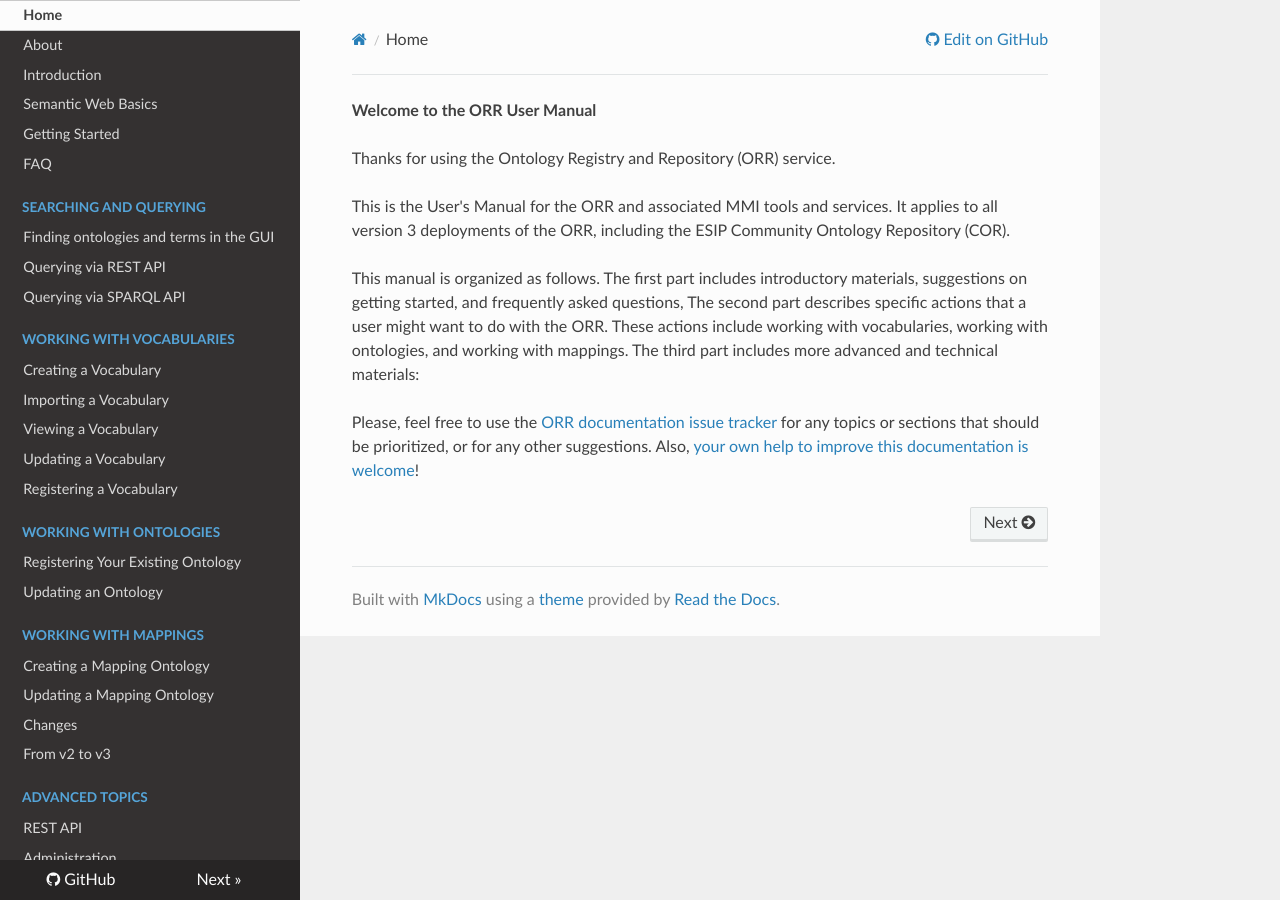
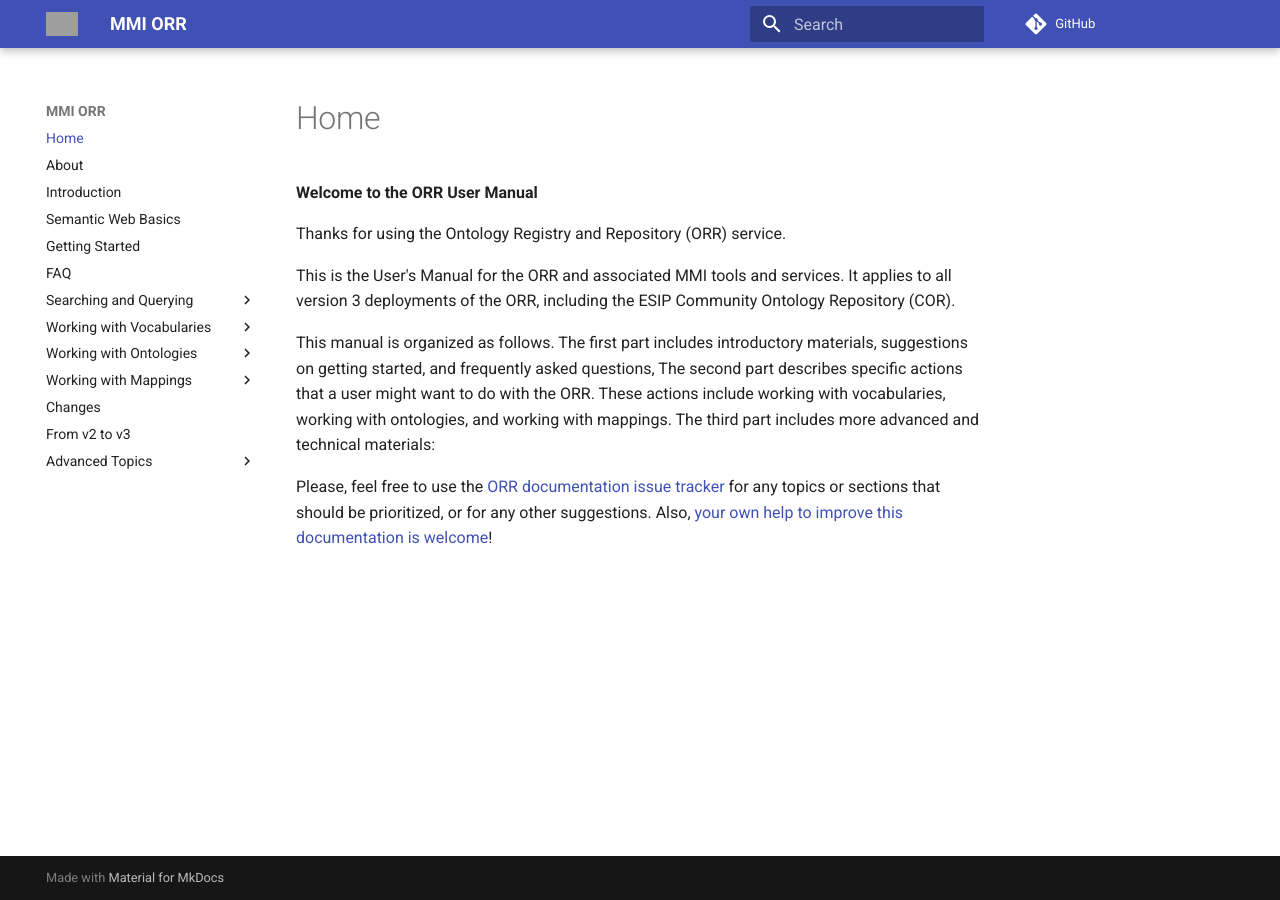
Before and after one commit to mmisw/mmiorr-docs, an MkDocs documentation site: the page built from docs/index.md, in a window 1280 px wide. Built offline with MkDocs 1.6.1 and Material for MkDocs 9.7.7, drawn with Linux system fonts in a browser that asks for light colours; nearby versions of some CDN libraries; comment, search, counter and statistics services are not loaded; old or Windows-style settings are respelled for this version of MkDocs; grey boxes are pictures that could not be loaded.

Commit message:
use material theme

```diff
--- a/mkdocs.yml
+++ b/mkdocs.yml
@@ -1,6 +1,8 @@
 site_name: MMI ORR
 repo_url: https://github.com/mmisw/mmiorr-docs
-theme: readthedocs
+theme:
+  name: material
+  logo: https://mmisw.org/ont/img/logo-sm.png
 google_analytics: ['UA-16970585-1', 'mmisw.org']
 
 markdown_extensions:
```
